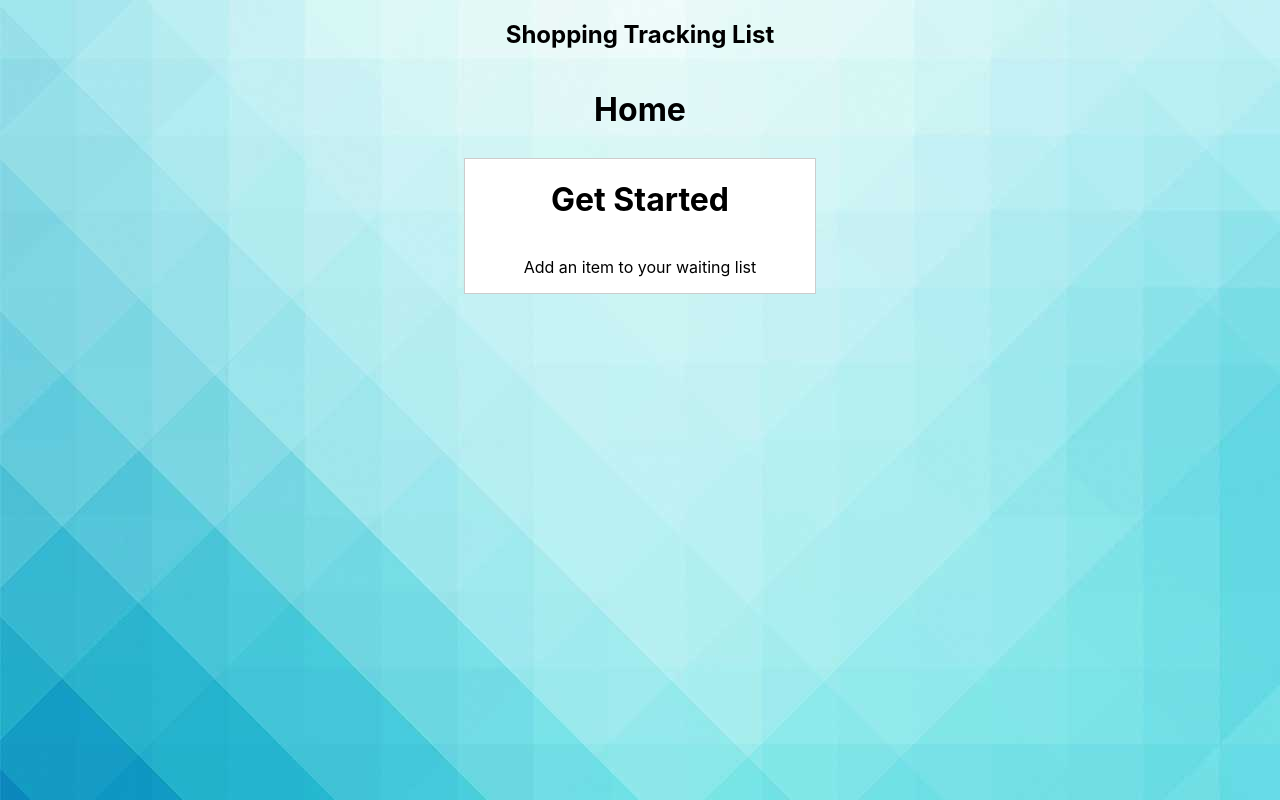
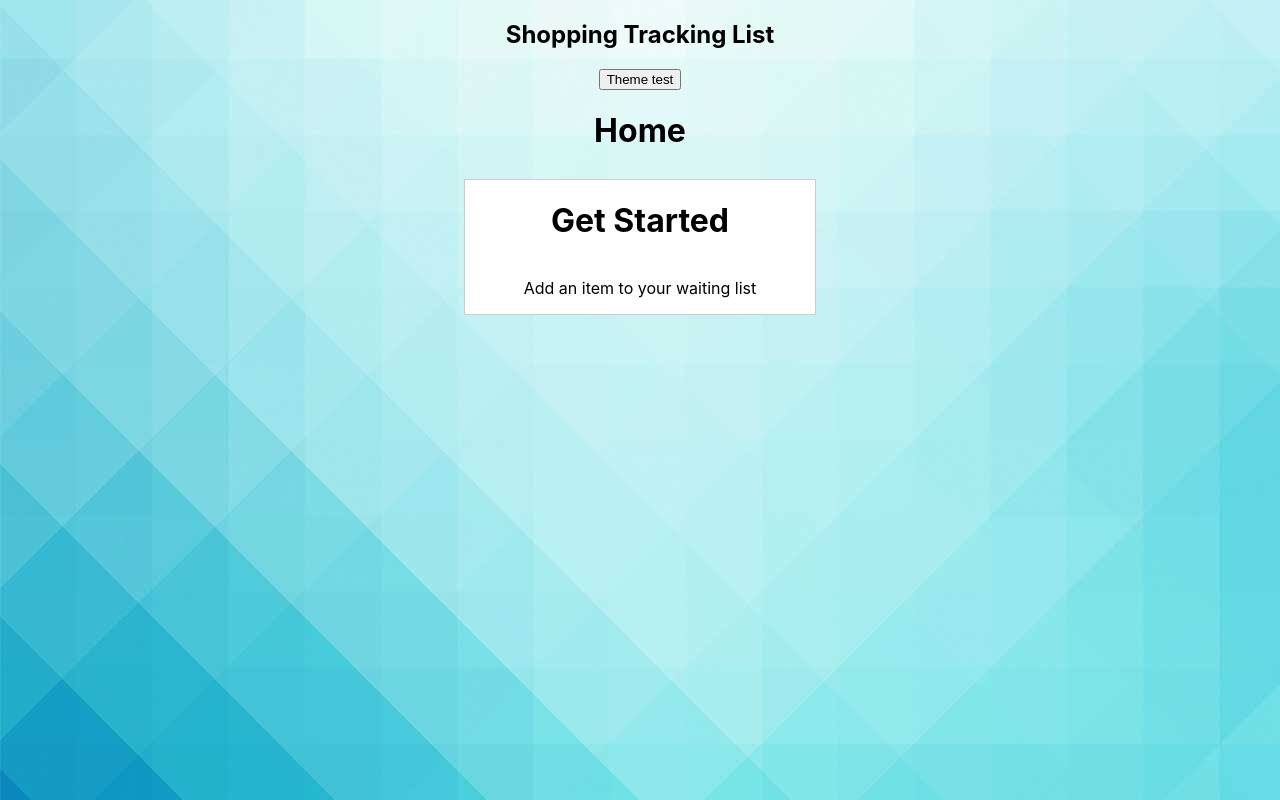
Before and after one commit to zilbers/omri-zilberstein-15-12-2020, a React (Create React App) app in the folder client/: page / in a window 1280 px wide. Built offline with nearby package versions, Linux system fonts and the light colour scheme.

Commit message:
Creating theme change

```diff
--- a/client/src/App.js
+++ b/client/src/App.js
@@ -7,6 +7,7 @@ import Modal from './components/Modal';
 import Form from './components/Form';
 import Settings from './components/Settings';
 import bg from './assets/bg-image.jpg';
+import darkBg from './assets/dark-bg-image.jpg';
 import styled from 'styled-components';
 
 const AppContainer = styled.div`
@@ -15,7 +16,8 @@ const AppContainer = styled.div`
   align-items: center;
   height: 100vh;
   width: 100vw;
-  background-image: url(${bg});
+  color: ${({ darkMode }) => (darkMode ? `white` : `black`)};
+  background-image: ${({ backgroundImage }) => backgroundImage};
 `;
 
 const Shadow = styled.div`
@@ -26,10 +28,22 @@ const Shadow = styled.div`
   width: 100vw;
 `;
 
+const themes = {
+  light: {
+    backgroundImage: `url(${bg})`,
+  },
+  dark: {
+    backgroundImage: `url(${darkBg})`,
+  },
+};
+
+export const ThemeContext = React.createContext(themes);
+
 function App() {
   const [orders, setOrders] = React.useState([]);
   const [received, setReceived] = React.useState([]);
   const [cooldown, setCooldown] = React.useState(10);
+  const [darkMode, setDarkMode] = React.useState(false);
   const [error, setError] = React.useState(false);
   const [exchangeRates, setExchangeRates] = React.useState({});
 
@@ -62,13 +76,22 @@ function App() {
 
   return (
     <Router>
-      <AppContainer>
+      <ThemeContext.Provider value={themes.dark}>
+        <AppContainer
+          darkMode={darkMode}
+          backgroundImage={
+            themes[`${darkMode ? 'dark' : 'light'}`].backgroundImage
+          }
+        >
           {(show.form || show.settings) && <Shadow />}
           <Header
             length={orders.length + received.length}
             handleModal={handleModal}
             error={error.value}
           />
+          <button onClick={() => setDarkMode((prev) => !prev)}>
+            Theme test
+          </button>
           <Switch>
             <Route exact path='/list'>
               <List
@@ -123,6 +146,7 @@ function App() {
             </Modal>
           )}
         </AppContainer>
+      </ThemeContext.Provider>
     </Router>
   );
 }
```
Also changed, not shown: client/src/assets/dark-bg-image.jpg (added). Lines whose indentation alone changed are shown as unchanged.
